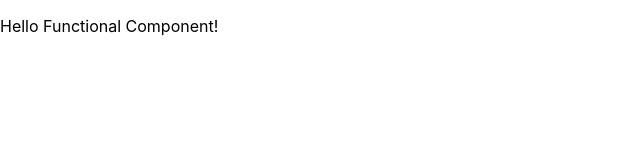
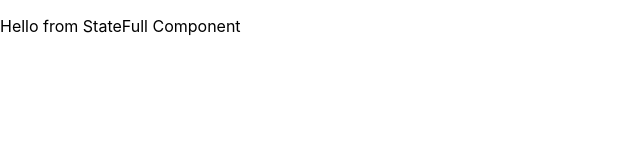
Before and after one commit to purwokang/win-prawito-react-hello-world, a React (Create React App) app: page / in a window 1280 px wide. Shown: the top 160 px of the page, without its empty margins (0-640 px from the left). Built offline with nearby package versions, Linux system fonts and the light colour scheme.

Commit message:
merender class / statefull component

```diff
--- a/src/index.js
+++ b/src/index.js
@@ -9,9 +9,16 @@ const HelloComponent = () => { //mengubah function menjadi arrow function
   return <p>Hello Functional Component!</p>
 }
 
+// class component / statefull component
+class StateFullComponent extends React.Component {
+  render() {
+    return <p>Hello from StateFull Component</p>
+  }
+}
+
 ReactDOM.render(
   <React.StrictMode>
-    <HelloComponent />
+    <StateFullComponent />
   </React.StrictMode>,
   document.getElementById('root')
 );
```
